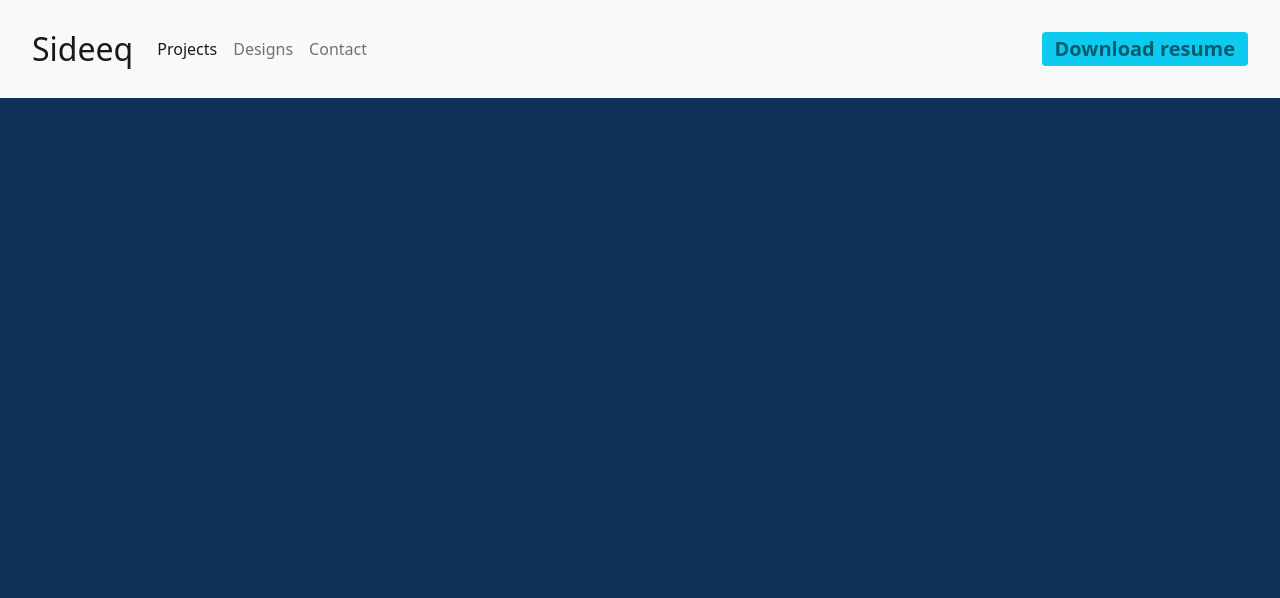
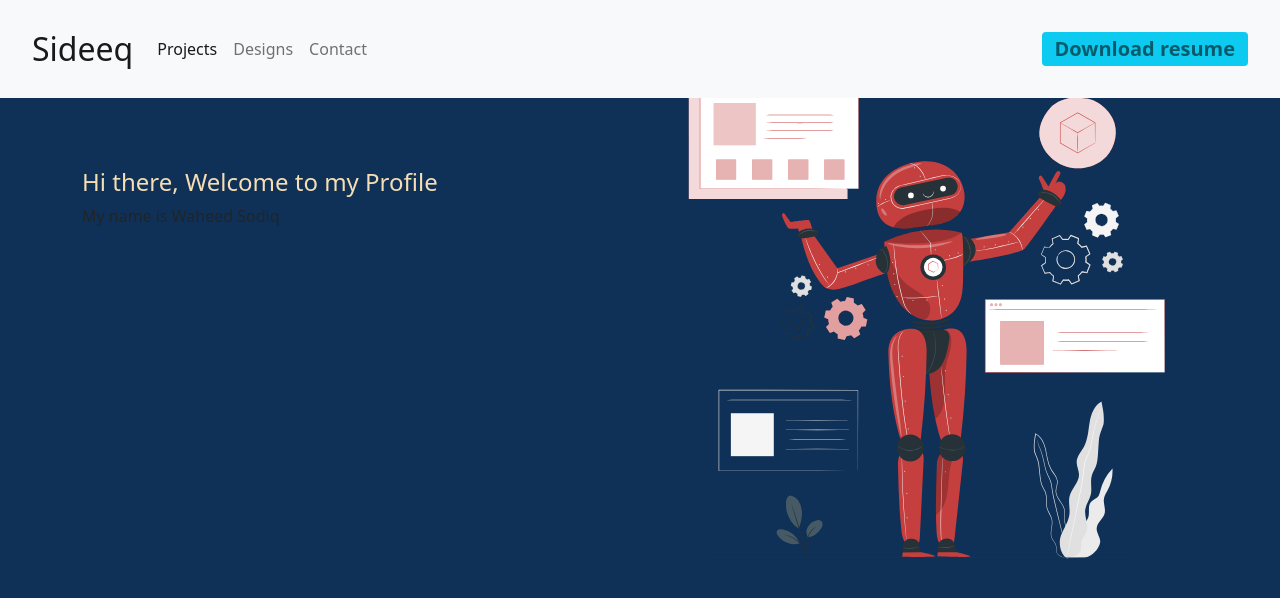
Before and after one commit to sideeq12/dev, a plain HTML site: page index.html in a window 1280 px wide. Drawn offline with nearby package versions, Linux system fonts and the light colour scheme.

Commit message:
fixed and Home layout

```diff
--- a/index.html
+++ b/index.html
@@ -14,7 +14,8 @@
     <link rel="stylesheet" href="style.css" type="text/css">
 </head>
 <body>
-    <nav class="navbar navbar-expand-lg navbar-light bg-light">
+    <header>
+    <nav class="navbar navbar-expand-lg navbar-light bg-light position-fixed mb-2">
         <div class="container-fluid inner">
           <nav class="navbar-brand fs-2">Sideeq</nav>
           <button class="navbar-toggler" type="button" data-bs-toggle="collapse" data-bs-target="#navbarText" aria-controls="navbarText" aria-expanded="false" aria-label="Toggle navigation">
@@ -38,5 +39,18 @@
           </div>
         </div>
       </nav>
+    </header>
+<section id="Home-info">
+<div class="container pt-5">
+    <div class="row">
+        <div class="col-md-6 text">
+            <h4 id="Toptext"> Hi there, Welcome to my Profile</h4>
+            My name is Waheed Sodiq
+        </div>
+        <div class="col-md-6 image"><img src="images/Artificial intelligence-pana.svg"></div>
+    </div>
+</div>
+</section>
+
 </body>
 </html>
--- a/style.css
+++ b/style.css
@@ -3,4 +3,14 @@ body{
 }
 .navbar{
     padding: 20px;
+    width: 100%;
 }
+.text{
+    display: flex;
+    flex-direction: column;
+    justify-content: center;
+    height: 300px;
+}
+#Toptext{
+    color: wheat;
+}
```
Also changed, not shown: images/Artificial intelligence-pana.svg (added).
